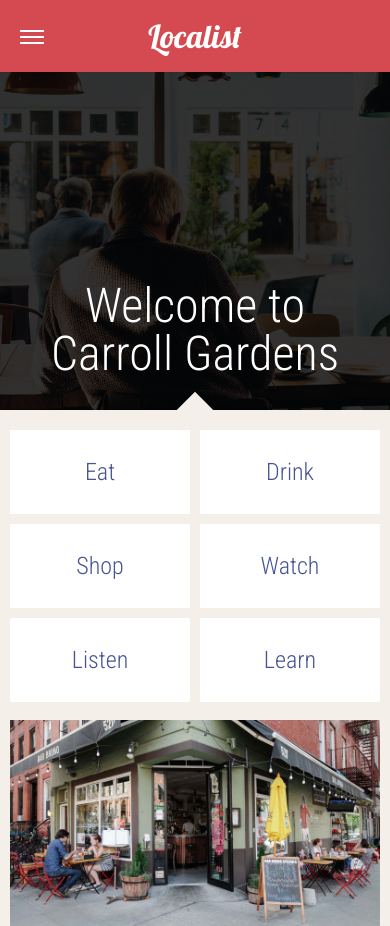
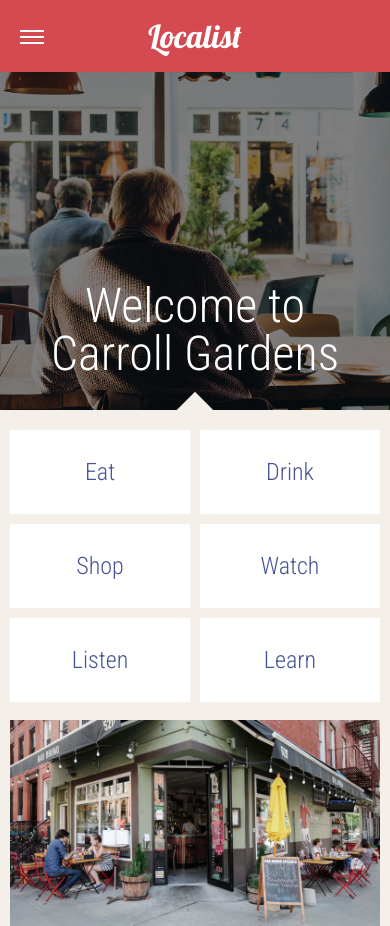
Before and after one commit to chrisgoodhue/chrisgoodhue.github.io, a plain HTML site: page index.html in a window 390 px wide. Shown: the top 926 px of the page. Drawn offline with nearby package versions, Linux system fonts and the light colour scheme.

Commit message:
gradient update

```diff
--- a/css/style.css
+++ b/css/style.css
@@ -649,9 +649,9 @@ footer p {
 	}
 
 	.hero-gradient {
-	    background: rgba(0,0,0,.8);
-	    background: rgba(0,0,0,.8);
-	    background: rgba(0,0,0,.8);
+	    background: rgba(0,0,0,.5);
+	    background: rgba(0,0,0,.5);
+	    background: rgba(0,0,0,.5);
 	}
 	.weather {
 		margin-bottom: 20px;
```
